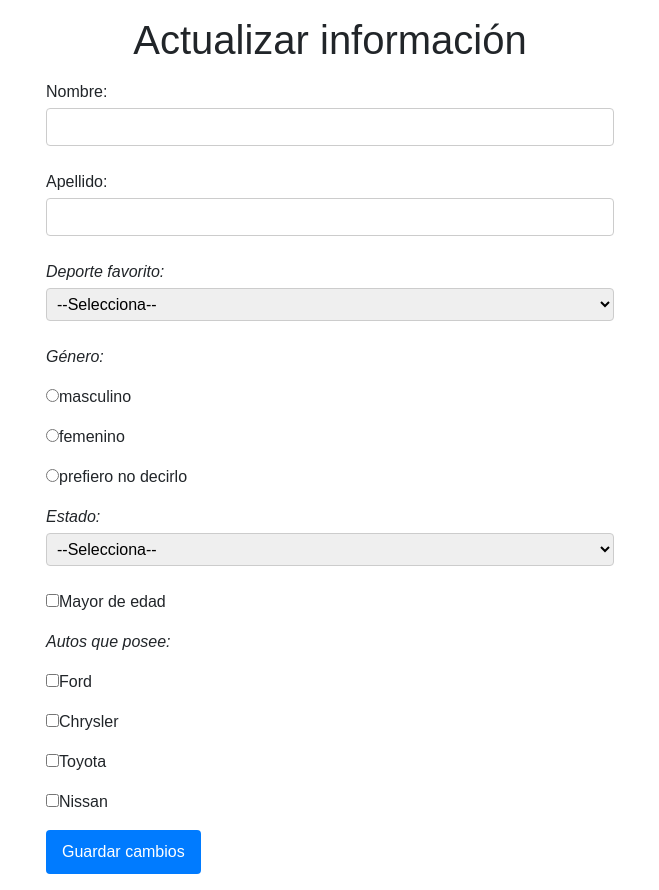
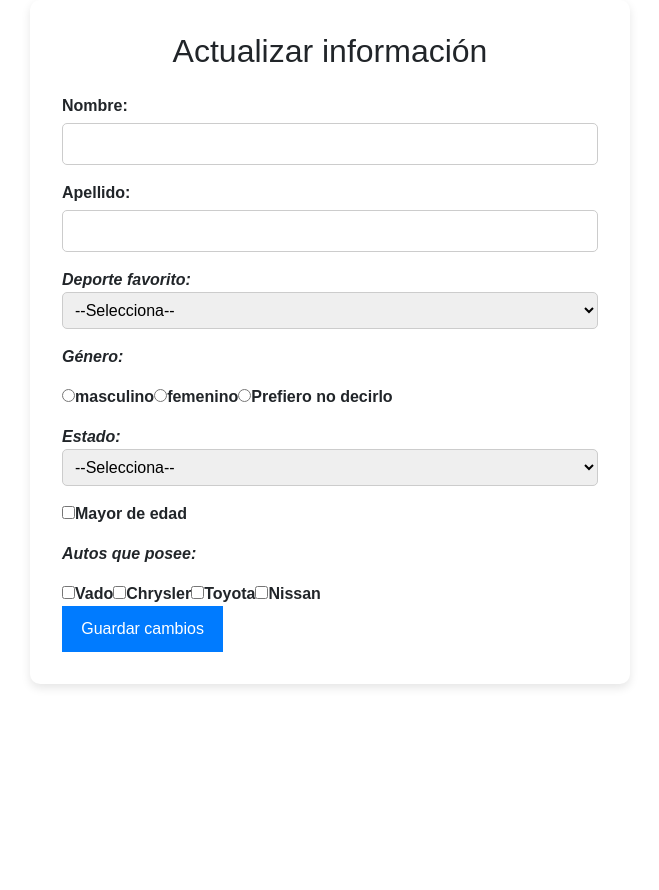
Before and after one commit to Karlaarevalo07/formulario-karla, a React (Vite) app: page / in a window 1280 px wide. Shown: the whole page, without its empty margins (310-969 px from the left). After the commit the page ends 800 px from the top, so only its background shows below. Built offline with nearby package versions, Linux system fonts and the light colour scheme.

Commit message:
cambio en el formulario

```diff
--- a/src/App.css
+++ b/src/App.css
@@ -1,39 +1,58 @@
-.formulario {
+form {
   max-width: 600px;
   margin: 0 auto;
+  padding: 2rem;
+  background-color: #fff;
+  border-radius: 10px;
+  box-shadow: 0 4px 10px rgba(0, 0, 0, 0.1);
   font-family: Arial, sans-serif;
-  padding: 1rem;
 }
 
-.formulario h1 {
+h2 {
   text-align: center;
+  margin-bottom: 1.5rem;
 }
 
-.formulario label {
+label {
   display: block;
   margin-top: 1rem;
+  font-weight: bold;
 }
 
-.formulario input[type="text"],
-.formulario select {
+input[type="text"],
+select {
   width: 100%;
-  padding: 6px;
-  margin-top: 4px;
-  margin-bottom: 8px;
+  padding: 0.5rem;
+  margin-top: 0.3rem;
   border: 1px solid #ccc;
-  border-radius: 4px;
+  border-radius: 5px;
 }
 
-.formulario button {
-  margin-top: 1rem;
+.inline-group {
+  display: flex;
+  gap: 1rem;
+  margin-top: 0.5rem;
+  flex-wrap: wrap;
+}
+
+.inline-group label {
+  display: flex;
+  align-items: center;
+  gap: 0.3rem;
+  font-weight: normal;
+}
+
+button {
+  margin-top: 1.5rem;
   background-color: #007bff;
   color: white;
-  padding: 10px 16px;
+  padding: 0.7rem 1.2rem;
   border: none;
-  border-radius: 4px;
+  border-radius: 6px;
   cursor: pointer;
+  font-size: 1rem;
 }
 
-.formulario button:hover {
+button:hover {
   background-color: #0056b3;
 }
--- a/src/App.tsx
+++ b/src/App.tsx
@@ -1,7 +1,8 @@
+// App.tsx
 import React, { useState } from 'react';
 import './App.css';
 
-export const Formulario = () => {
+const Formulario = () => {
   const [formulario, setFormulario] = useState({
     nombre: '',
     apellido: '',
@@ -15,14 +16,13 @@ export const Formulario = () => {
   const manejarCambio = (
     e: React.ChangeEvent<HTMLInputElement | HTMLSelectElement>
   ) => {
-    const { name, value, type } = e.target;
+    const { name, value, type } = e.target as HTMLInputElement;
     const checked = (e.target as HTMLInputElement).checked;
 
     if (type === 'checkbox' && name === 'autos') {
       const nuevosAutos = checked
         ? [...formulario.autos, value]
         : formulario.autos.filter((auto) => auto !== value);
-
       setFormulario({ ...formulario, autos: nuevosAutos });
     } else if (type === 'checkbox') {
       setFormulario({ ...formulario, [name]: checked });
@@ -33,76 +33,54 @@ export const Formulario = () => {
 
   const manejarEnvio = (e: React.FormEvent) => {
     e.preventDefault();
-    console.log(formulario);
-    // Aquí puedes hacer el fetch al backend si deseas
+    console.log('Formulario enviado:', formulario);
   };
 
   return (
-    <form onSubmit={manejarEnvio} className="formulario">
-      <h1>Actualizar información</h1>
+    <form onSubmit={manejarEnvio}>
+      <h2>Actualizar información</h2>
+
+      <label>Nombre:</label>
+      <input type="text" name="nombre" value={formulario.nombre} onChange={manejarCambio} /><br />
+
+      <label>Apellido:</label>
+      <input type="text" name="apellido" value={formulario.apellido} onChange={manejarCambio} /><br />
+
+      <label><em>Deporte favorito:</em></label>
+      <select name="deporte" value={formulario.deporte} onChange={manejarCambio}>
+        <option value="">--Selecciona--</option>
+        <option value="futbol">Fútbol</option>
+        <option value="basket">Basket</option>
+        <option value="natacion">Natación</option>
+      </select><br />
+
+      <label><em>Género:</em></label>
+      <div className="grupo-opciones">
+        <label><input type="radio" name="genero" value="masculino" onChange={manejarCambio} />masculino</label>
+        <label><input type="radio" name="genero" value="femenino" onChange={manejarCambio} />femenino</label>
+        <label><input type="radio" name="genero" value="otro" onChange={manejarCambio} />Prefiero no decirlo</label>
+      </div>
+
+      <label><em>Estado:</em></label>
+      <select name="estado" value={formulario.estado} onChange={manejarCambio}>
+        <option value="">--Selecciona--</option>
+        <option value="Guatemala">Guatemala</option>
+        <option value="Quetzaltenango">Quetzaltenango</option>
+        <option value="Petén">Petén</option>
+      </select><br />
 
       <label>
-        Nombre:
-        <input
-          type="text"
-          name="nombre"
-          value={formulario.nombre}
-          onChange={manejarCambio}
-        />
-      </label>
-      <label>
-        Apellido:
-        <input
-          type="text"
-          name="apellido"
-          value={formulario.apellido}
-          onChange={manejarCambio}
-        />
-      </label>
-      <label>
-        <i>Deporte favorito:</i>
-        <select name="deporte" value={formulario.deporte} onChange={manejarCambio}>
-          <option value="">--Selecciona--</option>
-          <option value="fútbol">Fútbol</option>
-          <option value="básquetbol">Básquetbol</option>
-          <option value="natación">Natación</option>
-        </select>
-      </label>
+        <input type="checkbox" name="mayorEdad" checked={formulario.mayorEdad} onChange={manejarCambio} />
+        Mayor de edad
+      </label><br />
 
-      <label>
-        <i>Género:</i>
-        <label><input type="radio" name="genero" value="masculino" onChange={manejarCambio} />masculino</label>
-        <label><input type="radio" name="genero" value="femenino" onChange={manejarCambio} />femenino</label>
-        <label><input type="radio" name="genero" value="prefiero no decirlo" onChange={manejarCambio} />prefiero no decirlo</label>
-      </label>
-
-      <label>
-        <i>Estado:</i>
-        <select name="estado" value={formulario.estado} onChange={manejarCambio}>
-          <option value="">--Selecciona--</option>
-          <option value="guatemala">Guatemala</option>
-          <option value="jalapa">Jalapa</option>
-          <option value="santa rosa">Santa Rosa</option>
-        </select>
-      </label>
-
-      <label>
-        <input
-          type="checkbox"
-          name="mayorEdad"
-          checked={formulario.mayorEdad}
-          onChange={manejarCambio}
-        />
-        Mayor de edad
-      </label>
-
-      <label>
-        <i>Autos que posee:</i>
-        <label><input type="checkbox" name="autos" value="Ford" onChange={manejarCambio} />Ford</label>
+      <label><em>Autos que posee:</em></label>
+      <div className="grupo-opciones">
+        <label><input type="checkbox" name="autos" value="Vado" onChange={manejarCambio} />Vado</label>
         <label><input type="checkbox" name="autos" value="Chrysler" onChange={manejarCambio} />Chrysler</label>
         <label><input type="checkbox" name="autos" value="Toyota" onChange={manejarCambio} />Toyota</label>
         <label><input type="checkbox" name="autos" value="Nissan" onChange={manejarCambio} />Nissan</label>
-      </label>
+      </div>
 
       <button type="submit">Guardar cambios</button>
     </form>
```
